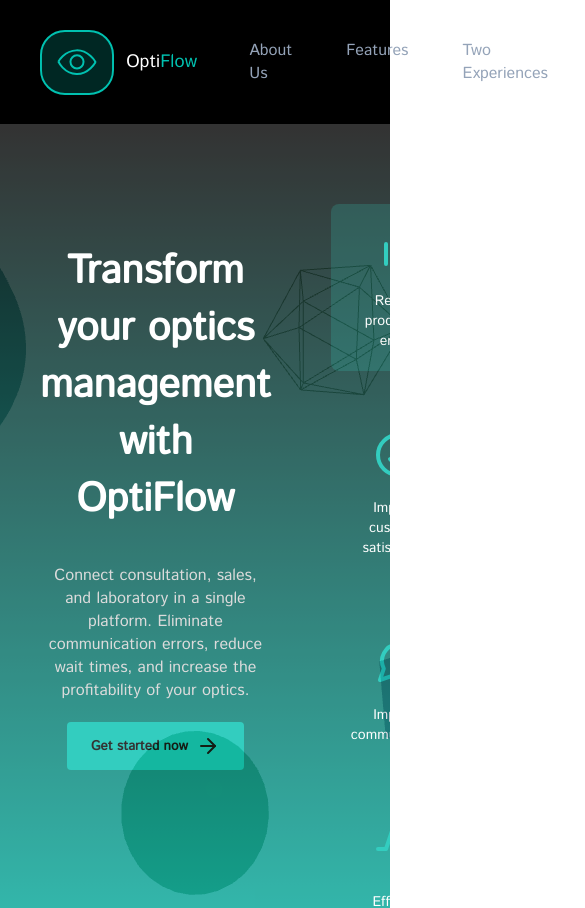
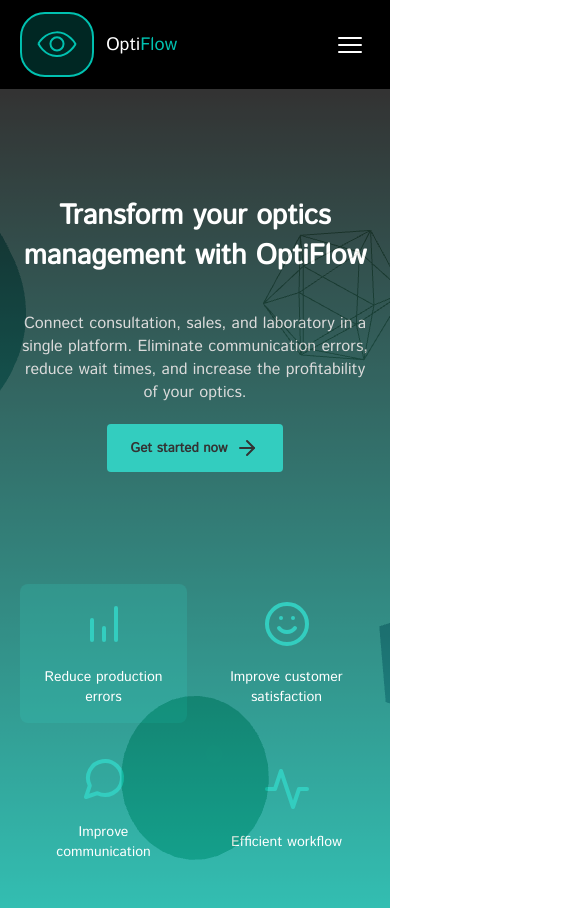
Before and after one commit to 1asi0730-2610-10203-OptiFlow/OptiFlow-Landing-Page, a Vue app: page / in a window 390 px wide. Shown: the top 908 px of the page, 585 px wide, since content can reach past the window. Built offline with nearby package versions, Linux system fonts and the light colour scheme.

Commit message:
fix: fix responsiveness in header and hero section

```diff
--- a/src/components/HeroComponent.vue
+++ b/src/components/HeroComponent.vue
@@ -269,4 +269,31 @@
   color: white;
   max-width: 200px;
 }
+
+@media (max-width: 768px) {
+  .hero-wrapper {
+    grid-template-columns: 1fr;
+    gap: 32px;
+    padding: 24px 20px 40px;
+  }
+
+  .hero-title {
+    padding-top: 60px;
+  }
+
+  .hero-title h1 {
+    font-size: 28px;
+  }
+
+  .benefits-column {
+    display: grid;
+    grid-template-columns: 1fr 1fr;
+    gap: 16px;
+    padding-top: 0;
+  }
+
+  .benefit-item {
+    padding: 16px 12px;
+  }
+}
 </style>
--- a/src/components/NavbarComponent.vue
+++ b/src/components/NavbarComponent.vue
@@ -4,6 +4,7 @@
 import LocaleChanger from "./LocaleChanger.vue";
 
 const activeItem = ref('features');
+const menuOpen = ref(false);
 
 const menuItems = [
   { id: 'about-us',        key: 'navbar.about-us',        href: '#about-us' },
@@ -12,6 +13,11 @@
   { id: 'pricing',         key: 'navbar.pricing',         href: '#pricing' },
   { id: 'contact',         key: 'navbar.contact',         href: '#contact' },
 ];
+
+function handleNavClick(id) {
+  activeItem.value = id;
+  menuOpen.value = false;
+}
 </script>
 
 <template>
@@ -29,7 +35,7 @@
           v-for="item in menuItems"
           :key="item.id"
           :href="item.href"
-          @click="activeItem = item.id"
+          @click="handleNavClick(item.id)"
           :class="['nav-item', { 'is-active': activeItem === item.id }]"
         >
           {{ $t(item.key) }}
@@ -40,27 +46,39 @@
         <LocaleChanger />
         <button class="login-btn" id="login-btn">{{ $t('navbar.login') }}</button>
       </div>
+
+      <button class="hamburger" :class="{ 'is-open': menuOpen }" @click="menuOpen = !menuOpen" aria-label="Toggle menu">
+        <span></span>
+        <span></span>
+        <span></span>
+      </button>
     </nav>
+
+    <div class="mobile-menu" :class="{ 'is-open': menuOpen }">
+      <a
+        v-for="item in menuItems"
+        :key="item.id"
+        :href="item.href"
+        @click="handleNavClick(item.id)"
+        :class="['mobile-nav-item', { 'is-active': activeItem === item.id }]"
+      >
+        {{ $t(item.key) }}
+      </a>
+      <div class="mobile-actions">
+        <LocaleChanger />
+        <button class="login-btn">{{ $t('navbar.login') }}</button>
+      </div>
+    </div>
   </header>
 </template>
 
 <style scoped>
 .main-header {
   background: black;
-  flex-direction: column;
   font-family: "Istok Web";
-  justify-content: space-between;
-}
-
-.main-header::after {
-  background: white;
-  display: flex;
-  justify-content: center;
-  width: 0%;
-}
-
-.main-header:hover {
-  transition: background ease-in-out 0.5s;
+  position: sticky;
+  top: 0;
+  z-index: 100;
 }
 
 .nav-bar {
@@ -103,10 +121,10 @@
 
 .nav-item:hover {
   color: white;
-  transition: width 0.5s ease-in-out;
 }
 
-.nav-item:hover::after {
+.nav-item:hover::after,
+.nav-item.is-active::after {
   width: 100%;
 }
 
@@ -119,18 +137,16 @@
   font-size: 14px;
   font-weight: 500;
   cursor: pointer;
-  transition: 0.2s ease;
+  transition: background 0.2s ease;
 }
 
 .login-btn:hover {
   background: #c8e3ed;
-  transition: 0.2s ease-in-out;
 }
 
 .login-btn-wrapper {
   display: flex;
   flex-direction: row;
-  justify-content: center;
   align-items: center;
   gap: 12px;
 }
@@ -154,4 +170,92 @@
 .highlight {
   color: #00C1B0;
 }
+
+/* Hamburger — hidden on desktop */
+.hamburger {
+  display: none;
+  flex-direction: column;
+  justify-content: center;
+  gap: 5px;
+  background: transparent;
+  border: none;
+  cursor: pointer;
+  padding: 8px;
+}
+
+.hamburger span {
+  display: block;
+  width: 24px;
+  height: 2px;
+  background: white;
+  border-radius: 2px;
+  transition: transform 0.25s ease, opacity 0.25s ease;
+}
+
+.hamburger.is-open span:nth-child(1) {
+  transform: translateY(7px) rotate(45deg);
+}
+
+.hamburger.is-open span:nth-child(2) {
+  opacity: 0;
+}
+
+.hamburger.is-open span:nth-child(3) {
+  transform: translateY(-7px) rotate(-45deg);
+}
+
+/* Mobile dropdown menu */
+.mobile-menu {
+  display: none;
+  flex-direction: column;
+  align-items: center;
+  gap: 4px;
+  padding: 12px 24px 20px;
+  border-top: 1px solid #1e1e1e;
+  background: black;
+}
+
+.mobile-nav-item {
+  color: #94a3b8;
+  text-decoration: none;
+  font-size: 16px;
+  padding: 10px 0;
+  width: 100%;
+  text-align: center;
+  border-bottom: 1px solid #1a1a1a;
+  transition: color 0.2s;
+}
+
+.mobile-nav-item:hover,
+.mobile-nav-item.is-active {
+  color: white;
+}
+
+.mobile-actions {
+  display: flex;
+  align-items: center;
+  gap: 16px;
+  padding-top: 12px;
+}
+
+@media (max-width: 768px) {
+  .nav-bar {
+    grid-template-columns: auto auto;
+    justify-content: space-between;
+    padding: 12px 20px;
+  }
+
+  .nav-list,
+  .login-btn-wrapper {
+    display: none;
+  }
+
+  .hamburger {
+    display: flex;
+  }
+
+  .mobile-menu.is-open {
+    display: flex;
+  }
+}
 </style>
```
